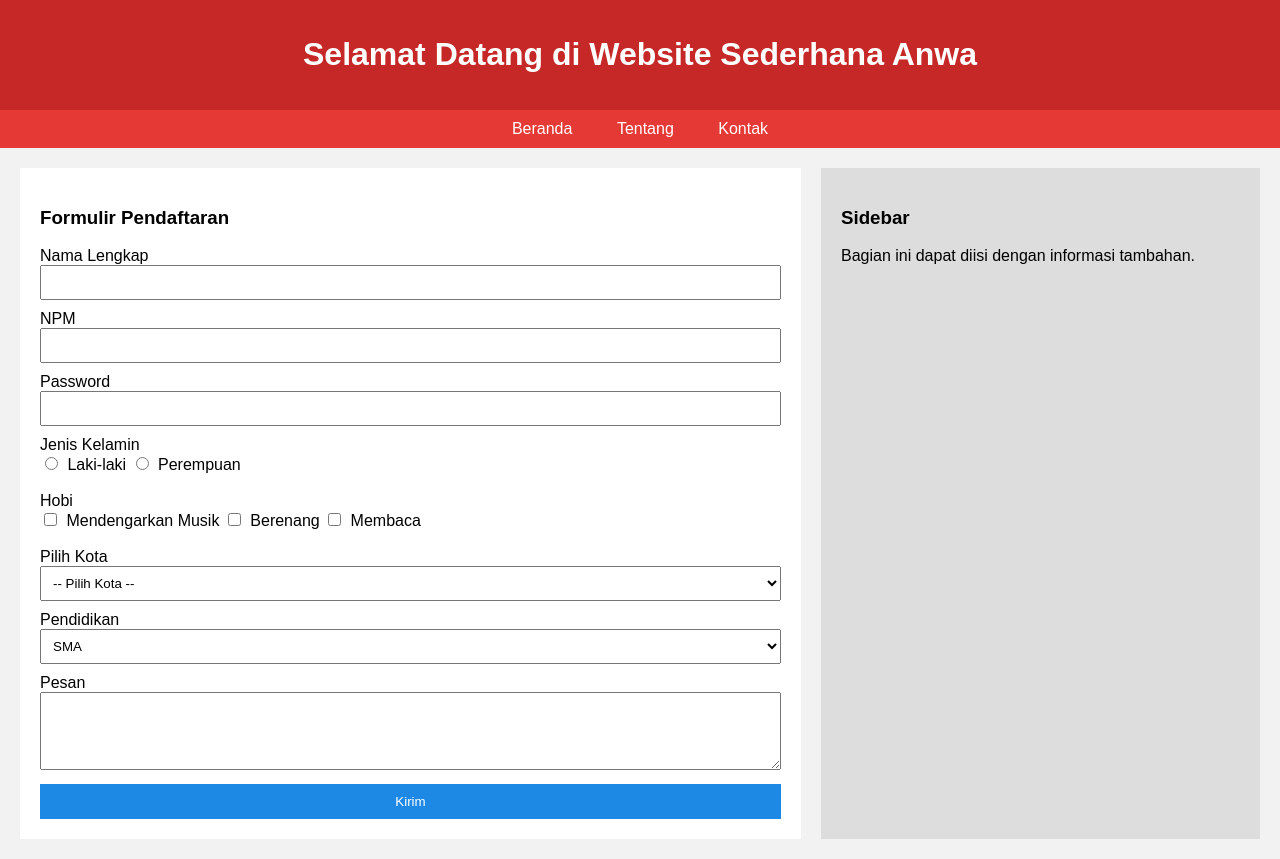
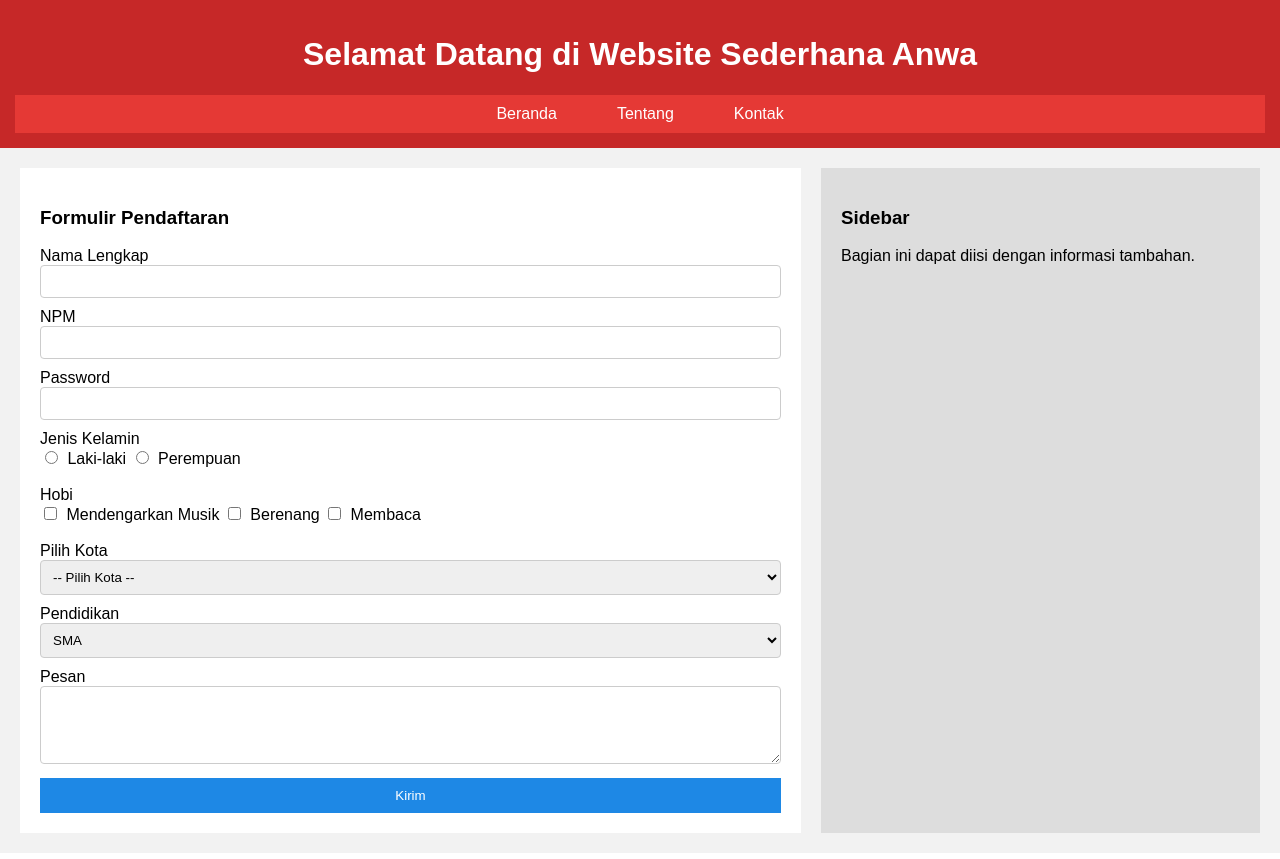
Before and after one commit to anwaceii/praktikumPBW_AnwaAlGhifaryDafito_009, a PHP site: page /formulir.html in a window 1280 px wide. Run offline with PHP 8.4, Linux system fonts and the light colour scheme.

Commit message:
Menambahkan tugas pertemuan 4

```diff
--- a/pertemuan4/formulir.html
+++ b/pertemuan4/formulir.html
@@ -9,15 +9,13 @@
 
     <header>
         <h1>Selamat Datang di Website Sederhana Anwa</h1>
+
+    <div class="menu">
+        <div class="menu-item"><a href="#">Beranda</a></div>
+        <div class="menu-item"><a href="#">Tentang</a></div>
+        <div class="menu-item"><a href="#">Kontak</a></div>
+    </div>
     </header>
-
-    <nav>
-        <ul>
-            <li><a href="#">Beranda</a></li>
-            <li><a href="#">Tentang</a></li>
-            <li><a href="#">Kontak</a></li>
-        </ul>
-    </nav>
 
     <div class="container">
 
--- a/pertemuan4/halamanformulir.css
+++ b/pertemuan4/halamanformulir.css
@@ -11,29 +11,23 @@ header{
     padding: 15px;
 }
 
-nav{
+.menu{
     background-color: #e53935;
+    display: flex;
+    justify-content: center;
 }
 
-nav ul{
-    list-style: none;
-    margin: 0;
-    padding: 0;
-    text-align: center;
+.menu-item{
+    margin: 10px;
 }
 
-nav ul li{
-    display: inline-block;
-}
-
-nav ul li a{
+.menu-item a{
     color: white;
     text-decoration: none;
     padding: 10px 20px;
-    display: inline-block;
 }
 
-nav ul li a:hover{
+.menu-item a:hover{
     background-color: #b71c1c;
 }
 
@@ -56,6 +50,8 @@ nav ul li a:hover{
     width: 100%;
     padding: 8px;
     margin-bottom: 10px;
+    border: 1px solid #ccc;
+    border-radius: 4px;
     box-sizing: border-box;
 }
 
```
